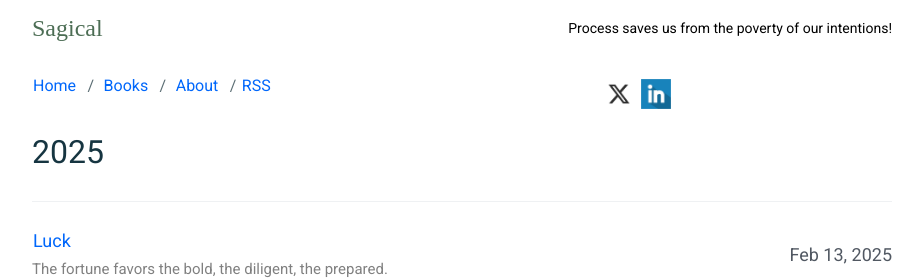
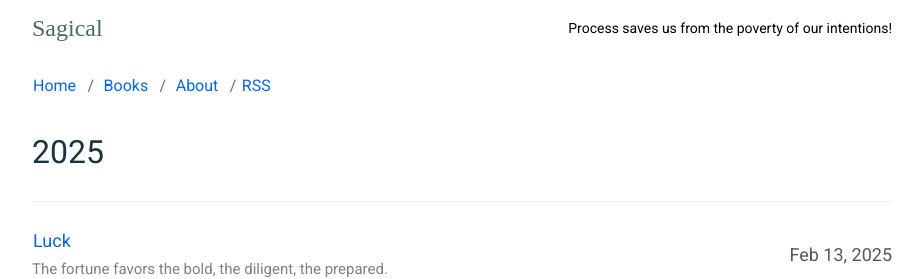
Before and after one commit to mkchoi212/paper-jekyll-theme, a Jekyll site: the page built from index.html, in a window 1280 px wide. Shown: the top 279 px of the page, without its empty margins (178-1101 px from the left). Built offline with Jekyll 4.4.1, drawn with Linux system fonts in a browser that asks for light colours.

Commit message:
Update header.html

```diff
--- a/_includes/header.html
+++ b/_includes/header.html
@@ -1,5 +1,5 @@
 <header class="c-page__header">
-  <div style="float: left; width: 45%;"><h1 style="color: #4c6d54; font-family: Chalkbuster;">{{ site.title }}</h1></div>
+  <div style="float: left; width: 45%;"><h1 style="color: #4c6d54; font-family: Papyrus;">{{ site.title }}</h1></div>
   <div style="float: right; text-align: right; width: 50%; font-size: 14px; margin-top: 10px;">Process saves us from the poverty of our intentions!</div>
   <p><br/></p>
   <div style="float: left; width: 66%; font-size: 16px;">
@@ -8,21 +8,4 @@
     <span class="u-separate"></span> <a href="{{ "/about/" | prepend: site.baseurl }}">About</a>
     <span class="u-separate"></span><a href="{{ "/feed.xml" | prepend: site.baseurl }}">RSS</a>
   </div>
-  <div style="float: right; margin-right: 2%; width: 32%;">
-    {% if site.twitter_username %}
-      <a href="https://twitter.com/{{ site.twitter_username }}">
-        <img src="{{ site.baseurl }}/assets/x.png" alt="X" width="36" height="36" />
-      </a>
-      {% if site.github_username %}<span class="u-separate"></span>{% endif %}
-    {% endif %}
-    {% if site.github_username %}
-      <a href="https://github.com/{{ site.github_username }}">Github</a>
-      {% if site.linkedin_username %}<span class="u-separate"></span>{% endif %}
-    {% endif %}
-    {% if site.linkedin_username %}
-      <a href="https://www.linkedin.com/in/{{ site.linkedin_username }}">
-        <img src="{{ site.baseurl }}/assets/linkedin.png" alt="LinkedIn" width="30" height="30" />
-      </a>
-    {% endif %}
-  </div>
 </header>
```
